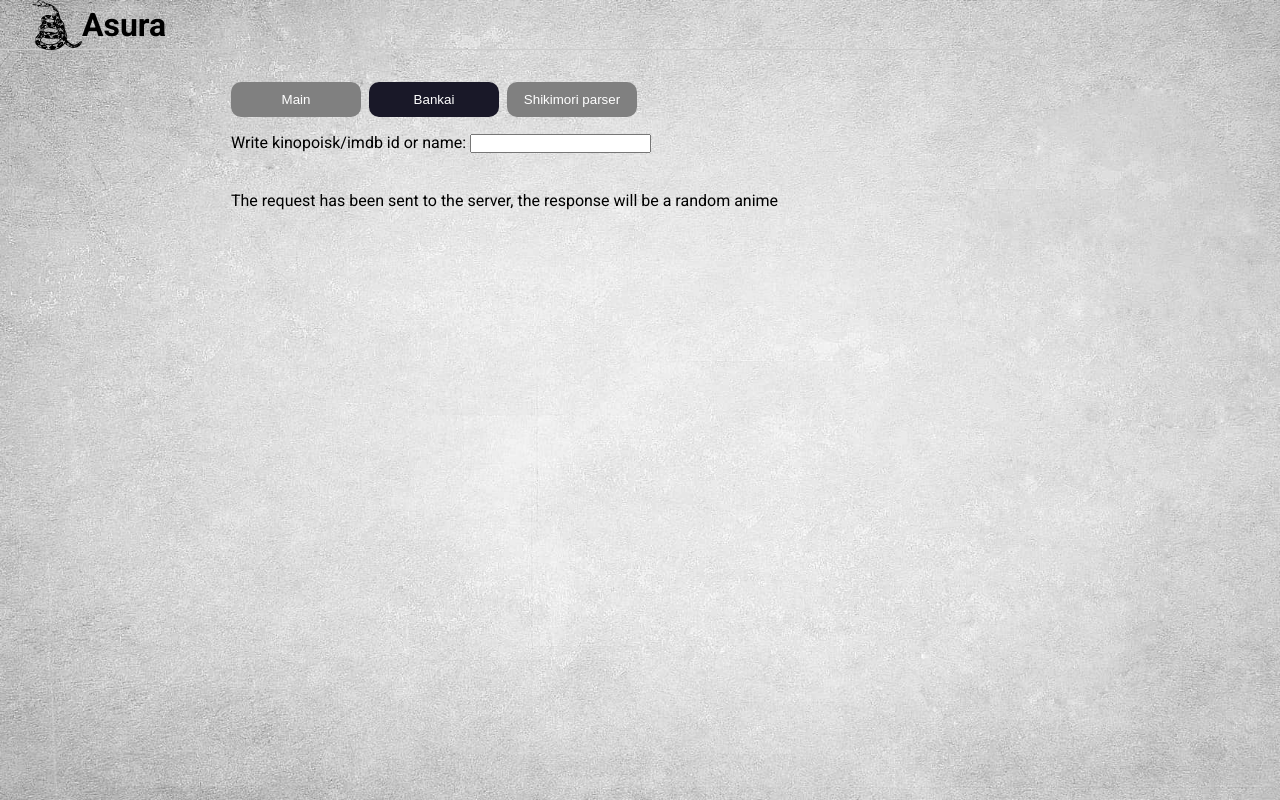
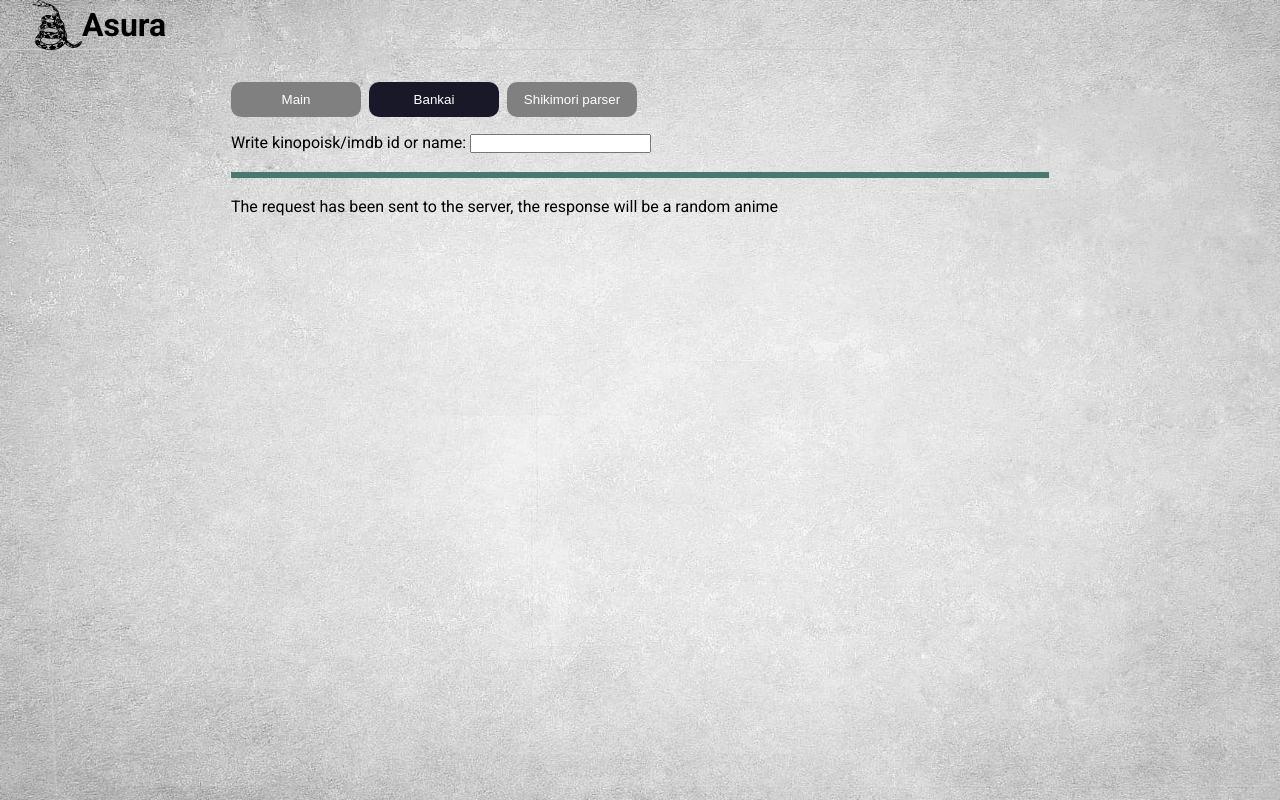
Before and after one commit to Asura-code/react-resume, a React (Vite) app: page / in a window 1280 px wide. Both pictures are taken after a click on the button "Bankai". Built offline with nearby package versions, Linux system fonts and the light colour scheme; no server answers.

Commit message:
border fo player

```diff
--- a/src/App.jsx
+++ b/src/App.jsx
@@ -45,7 +45,9 @@ function App() {
               />
             </div>
             <br></br>
-            <KinoboxPlayer kpId={message} />
+            <div className="border">
+              <KinoboxPlayer kpId={message} />
+            </div>
             <br></br>
             <RandomAnime></RandomAnime>
           </>
--- a/src/index.css
+++ b/src/index.css
@@ -61,6 +61,13 @@ p {
   text-align: center;
 }
 
+.border{
+  border-top: 3px solid rgb(72, 120, 111);
+  border-right: 3px solid rgb(72, 120, 111);
+  border-bottom: 3px solid rgb(72, 120, 111);
+  border-left: 3px solid rgb(72, 120, 111);
+}
+
 .control {
   border: 1px solid #ccc;
   border-radius: 5px;
```
